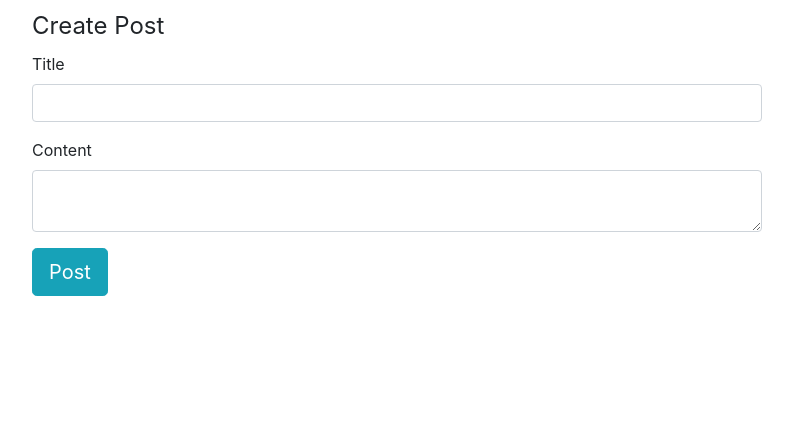
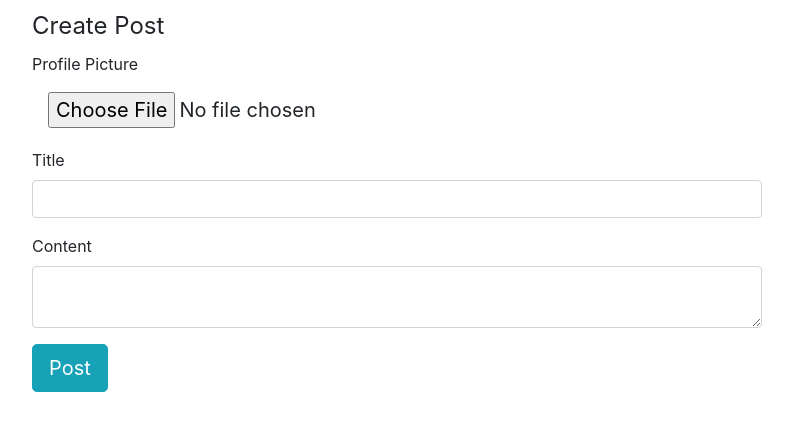
Before and after one commit to Godspower-Eze/Build-a-Mini-social-media-in-Python-using-Flask, a Flask app: page /createpost in a window 1280 px wide. Shown: the part 81-512 px from the top of the page, without its empty margins (53-846 px from the left). Run offline with Flask 2, Linux system fonts and the light colour scheme; a user stored in the database is signed in; some libraries are stand-ins or nearby versions.

Commit message:
added a way to add pictures to posts

```diff
--- a/socialmedia/forms.py
+++ b/socialmedia/forms.py
@@ -4,7 +4,7 @@ from wtforms import (StringField,
                      SubmitField,
                      PasswordField,
                      BooleanField,
-                     SelectField,)
+                     SelectField, )
 from flask_wtf.file import FileField, FileAllowed
 from wtforms.validators import DataRequired, Length, EqualTo, ValidationError
 from socialmedia.models import User
@@ -22,6 +22,10 @@ class PostCreationForm(FlaskForm):
     post_content = TextAreaField('Content', validators=[
         DataRequired()
     ])
+    post_image = FileField('Profile Picture', validators=[
+        FileAllowed(['jpg', 'png'])
+    ])
+
     submit = SubmitField('Post')
 
 
@@ -85,5 +89,5 @@ class AccountInfo(FlaskForm):
         EqualTo('password')
     ])
     profile_image = FileField('Profile Picture', validators=[
-        FileAllowed(['jpg.png'])
+        FileAllowed(['jpg', 'png'])
     ])
--- a/socialmedia/models.py
+++ b/socialmedia/models.py
@@ -26,7 +26,7 @@ class User(db.Model, UserMixin):
 
 class Post(db.Model):
     id = db.Column(db.Integer, primary_key=True)
-    post_image = db.Column(db.String(20), nullable=False, default='default.jpg')
+    post_image = db.Column(db.String(20), nullable=True, default='default.jpg')
     post_title = db.Column(db.String(50), nullable=False)
     post_content = db.Column(db.Text, nullable=False)
     date_posted = db.Column(db.DateTime, nullable=False, default=datetime.utcnow)
--- a/socialmedia/routes.py
+++ b/socialmedia/routes.py
@@ -4,6 +4,26 @@ from socialmedia.models import User, Post
 from socialmedia.forms import PostCreationForm, UserCreationForm, LoginForm, AccountInfo
 from socialmedia import bcrypt
 from flask_login import login_user, logout_user, current_user, login_required
+import secrets
+import os
+
+
+def save_picture(form_picture):
+    random_hex = secrets.token_hex(8)
+    _, f_ext = os.path.splitext(form_picture.filename)
+    picture_fn = random_hex + f_ext
+    picture_path = os.path.join(app.root_path, 'static/profile_image', picture_fn)
+    form_picture.save(picture_path)
+    return picture_fn
+
+
+def postsave_picture(post_picture):
+    random_hex = secrets.token_hex(8)
+    _, f_ext = os.path.splitext(post_picture.filename)
+    picture_fn = random_hex + f_ext
+    picture_path = os.path.join(app.root_path, 'static/post_image', picture_fn)
+    post_picture.save(picture_path)
+    return picture_fn
 
 
 @app.route('/')
@@ -17,7 +37,18 @@ def home():
 @login_required
 def post_create():
     form = PostCreationForm()
-    if form.validate_on_submit():
+    # profile_image = url_for('static', filename='post_image/' + current_user.)
+    if form.validate_on_submit() and form.post_image.data:
+        picture_file = postsave_picture(form.post_image.data)
+        post_image = picture_file
+        post_title = form.post_title.data
+        post_content = form.post_content.data
+        create = Post(post_image=post_image, post_title=post_title, post_content=post_content, user_id=current_user.id)
+        db.session.add(create)
+        db.session.commit()
+        flash('You have successfully created a new post', 'success')
+        return redirect(url_for('home'))
+    elif form.validate_on_submit():
         post_title = form.post_title.data
         post_content = form.post_content.data
         create = Post(post_title=post_title, post_content=post_content, user_id=current_user.id)
@@ -74,6 +105,10 @@ def account():
     user = User.query.get(current_user.id)
     form = AccountInfo()
     profile_image = url_for('static', filename='profile_image/' + current_user.profile_image)
+    if form.profile_image.data:
+        picture_file = save_picture(form.profile_image.data)
+        current_user.profile_image = picture_file
+
     if request.method == 'POST':
         user.first_name = form.first_name.data
         user.last_name = form.last_name.data
@@ -91,7 +126,8 @@ def account():
         form.gender.data = user.gender
         form.email.data = user.email
         form.username.data = user.username
-    return render_template('account.html', title=current_user.username + ' ' + 'Account', profile_image=profile_image, form=form)
+    return render_template('account.html', title=current_user.username + ' ' + 'Account', profile_image=profile_image,
+                           form=form)
 
 
 @app.route('/detail/<int:user_id>')
--- a/socialmedia/templates/create_post.html
+++ b/socialmedia/templates/create_post.html
@@ -1,6 +1,6 @@
 {% extends 'base.html' %}
 {% block content %}
-    <form role="form" class="container form-horizontal" method="POST" action="" >
+    <form role="form" class="container form-horizontal" method="POST" action="" action="" enctype="multipart/form-data" >
         {{ form.hidden_tag() }}
         <fieldset>
             <div class="row">
@@ -8,7 +8,22 @@
                 <legend>
                     Create Post
                 </legend>
-                <div class="form-group">
+                    <div class="form-group">
+                    {{ form.post_image.label}}
+                        {% if form.post_image.errors %}
+                            {{ form.post_image(class="form-control-file form-control-lg is-invalid")}}
+                            <div class="invalid-feedback">
+                                {% for error in form.post_image.errors %}
+                                    <span>
+                                        {{ error }}
+                                    </span>
+                                {% endfor %}
+                            </div>
+                        {%else%}
+                            {{ form.post_image(class="form-control-file form-control-lg")}}
+                        {% endif %}
+                    </div>
+                    <div class="form-group">
                     {{ form.post_title.label(class="form-control-label")}}
                     {{ form.post_title(class="form-control")}}
                     </div>
```
Also changed, not shown: socialmedia/socialmedia.db, socialmedia/static/post_image/6b0b00b3fba3e3fa.jpg (added), socialmedia/static/post_image/default.jpg (added), socialmedia/static/profile_image/980ac8d3b604cced.jpg (added), socialmedia/static/profile_image/d07d190ecf230172.jpg (added).
